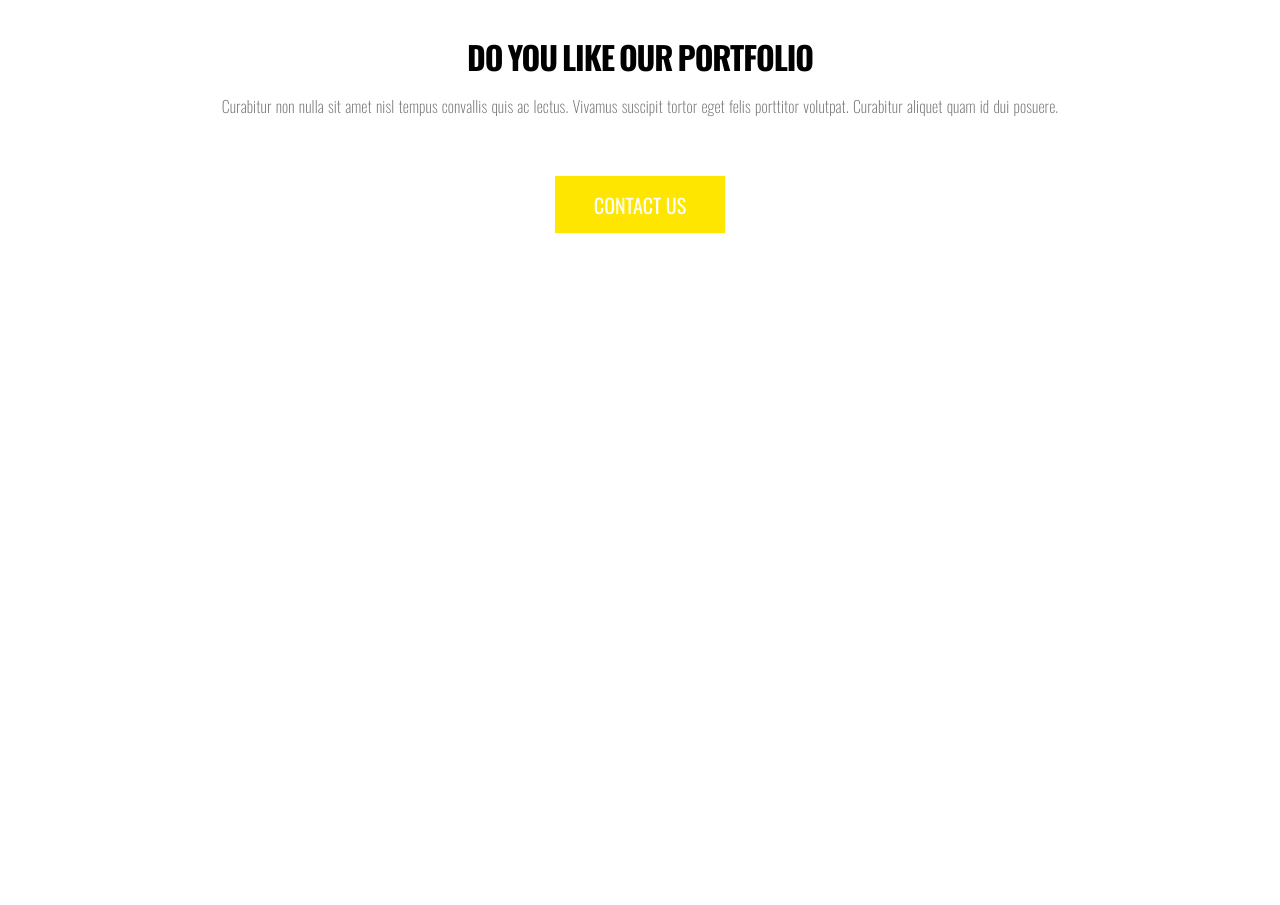
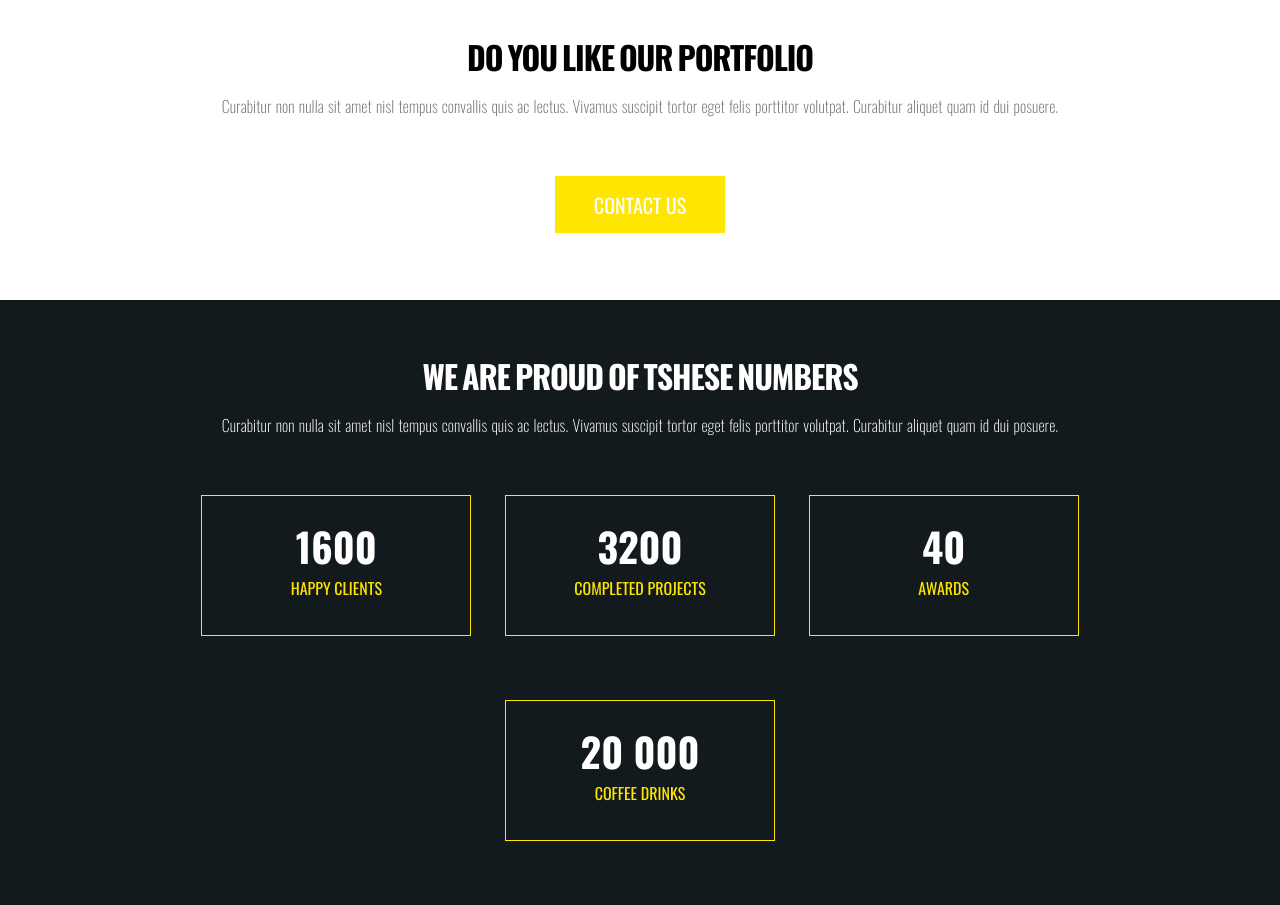
Before and after one commit to dskuzm/smak, a plain HTML site: page build/index.html in a window 1280 px wide. Shown: the part 3272-4177 px from the top of the page. Before the commit the page ends 3572 px from the top, so only its background shows below. Drawn offline with nearby package versions, Linux system fonts and the light colour scheme.

Commit message:
Дополнил блок Works

```diff
--- a/build/index.html
+++ b/build/index.html
@@ -270,6 +270,32 @@
                  <p class="title-description">Curabitur non nulla sit amet nisl tempus convallis quis ac lectus. Vivamus suscipit tortor eget felis porttitor volutpat. Curabitur aliquet quam id dui posuere.</p>
                  <button>Contact us</button>
              </div>
+             <div class="works-pride">
+                 <div class="container">
+                     <div class="title works-title-bottom">
+                         <h3>We are proud of tshese numbers</h3>
+                         <p class="title-description">Curabitur non nulla sit amet nisl tempus convallis quis ac lectus. Vivamus suscipit tortor eget felis porttitor volutpat. Curabitur aliquet quam id dui posuere.</p>
+                     </div>
+                     <div class="text-center">
+                         <div class="works-pride-item col-sm-3">
+                             <span>1600</span>
+                             <p>Happy clients</p>
+                         </div>
+                         <div class="works-pride-item col-sm-3">
+                             <span>3200</span>
+                             <p>Completed projects</p>
+                         </div>
+                         <div class="works-pride-item col-sm-3">
+                             <span>40</span>
+                             <p>Awards</p>
+                         </div>
+                         <div class="works-pride-item col-sm-3">
+                             <span>20 000</span>
+                             <p>Coffee drinks</p>
+                         </div>
+                     </div>
+                 </div>
+             </div>
       </section>
 
     <script src="js/script.js"></script>
--- a/source/scss/base/global.scss
+++ b/source/scss/base/global.scss
@@ -35,3 +35,6 @@
         margin: 0 auto;
     }
 }
+.text-center{
+    text-align: center;
+}
--- a/source/scss/base/works.scss
+++ b/source/scss/base/works.scss
@@ -1,6 +1,6 @@
 .works {
     padding-top: 60px;
-    padding-bottom: 67px;
+    //    padding-bottom: 67px;
     .container {
         .title {
             margin-bottom: 55px;
@@ -43,6 +43,7 @@
                     text-decoration: none;
                     color: #515151;
                     outline: none;
+                    transition: .3s ease;
                 }
             }
         }
@@ -127,10 +128,41 @@
             margin-bottom: 57px;
         }
         button {
+            margin-bottom: 67px;
             &:hover {
                 background: #131316;
                 color: $yellow;
             }
         }
     }
+    &-pride {
+        background: #131a1d;
+        padding-top: 52px;
+        .title {
+            color: $white;
+            h3 {
+                color: $white;
+            }
+        }
+        &-item {
+            display: inline-block;
+            float: none;
+            text-align: center;
+            border: 1px solid $yellow;
+            text-align: center;
+            margin: 0 15px 64px;
+            width: 100%;
+            max-width: 270px;
+            padding: 20px 0 35px;
+            span {
+                color: $white;
+                font-size: 2.5em;
+                font-weight: 900;
+            }
+            p {
+                text-transform: uppercase;
+                color: $yellow;
+            }
+        }
+    }
 }
```
Also changed, not shown: source/index.html (+26 -0 lines), build/css/main.css, build/css/main.min.css.
